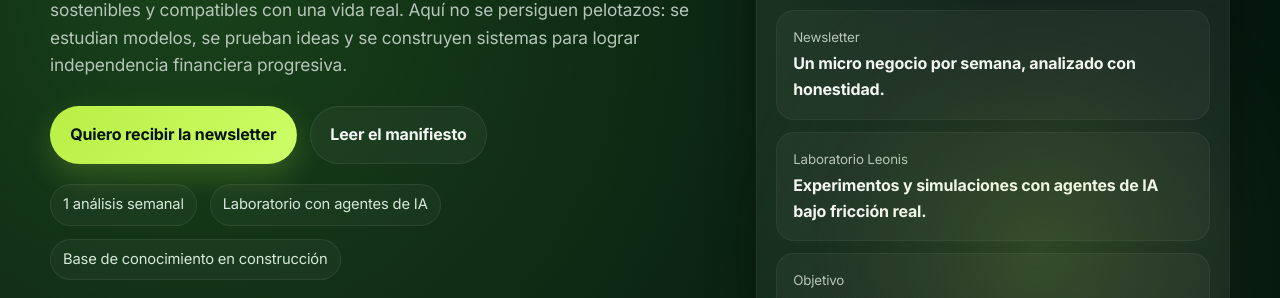
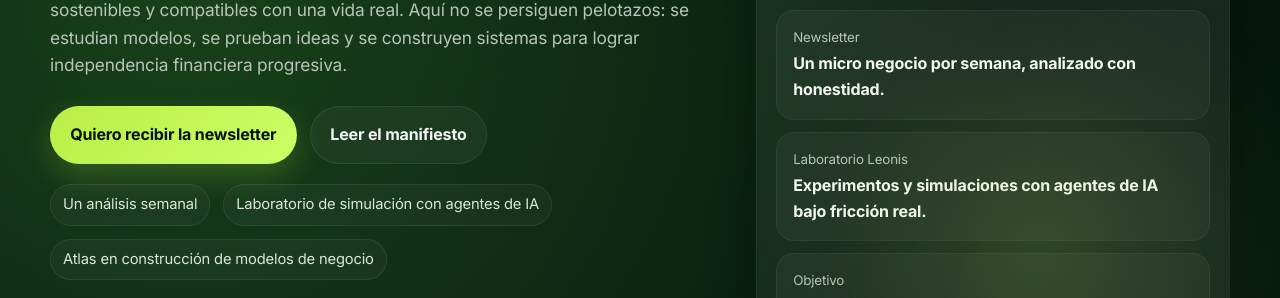
Before and after one commit to LeonisG/LeonisG.github.io, a plain HTML site: page index.html in a window 1280 px wide. Shown: the part 499-797 px from the top of the page. Drawn offline with Linux system fonts and the light colour scheme.

Commit message:
Cambios en index

```diff
--- a/index.html
+++ b/index.html
@@ -29,6 +29,7 @@
   <meta name="twitter:image" content="https://theleonisproject.com/assets/img/og-cover.jpg" />
 
   <link rel="icon" href="favicon.ico" />
+  <link rel="favicon" href="favicon.ico" />
   <link rel="icon" type="image/png" sizes="32x32" href="/assets/img/favicon/assets/img/favicon/apple-touch-icon.png" />
   <link rel="icon" type="image/png" sizes="16x16" href="/assets/img/favicon/assets/img/favicon/apple-touch-icon.png" />
   <link rel="apple-touch-icon" href="assets/img/favicon/apple-touch-icon.png" />
@@ -86,7 +87,7 @@
     <section class="hero" id="inicio">
       <div class="container hero-grid">
         <div class="hero-copy-block reveal">
-          <div class="eyebrow">Un micro negocio analizado cada semana · Sin humo · Con criterio</div>
+          <div class="eyebrow" style="text-align: center;">Un micro negocio analizado cada semana · Sin humo · Con criterio</div>
 
           <h1>
             Think better.<br />
@@ -106,9 +107,9 @@
           </div>
 
           <div class="hero-proof" aria-label="Puntos clave del proyecto">
-            <span>1 análisis semanal</span>
-            <span>Laboratorio con agentes de IA</span>
-            <span>Base de conocimiento en construcción</span>
+            <span>Un análisis semanal</span>
+            <span>Laboratorio de simulación con agentes de IA</span>
+            <span>Atlas en construcción de modelos de negocio</span>
           </div>
         </div>
 
```
